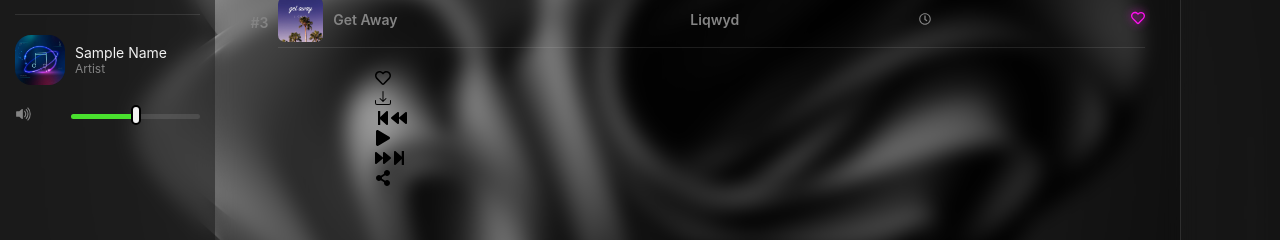
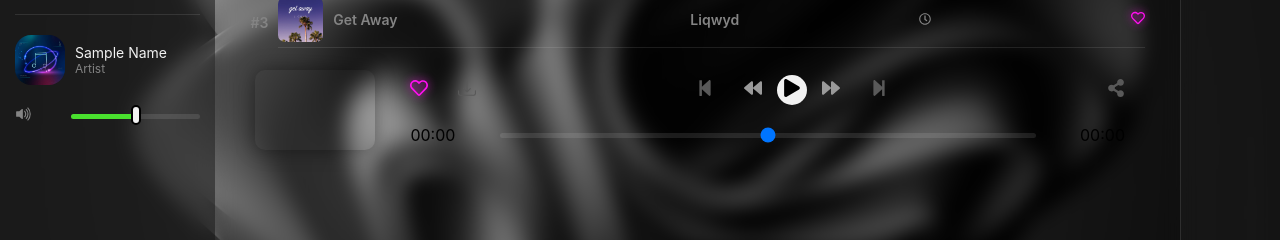
Before and after one commit to CollinsDrew/Aura_Music, a React (Create React App) app: page /dance in a window 1280 px wide. Shown: the part 491-731 px from the top of the page. Built offline with nearby package versions, Linux system fonts and the light colour scheme.

Commit message:
advanced styling on player started

```diff
--- a/src/Components/DanceTunes.js
+++ b/src/Components/DanceTunes.js
@@ -70,7 +70,7 @@ function DanceTunes() {
     <div className="audioList">
       <Banner />
       <h2 className="title">
-        Country <span>{`${danceSongs.length} songs`} </span>
+        Dance <span>{`${danceSongs.length} songs`} </span>
       </h2>
 
       <div className="songsContainer">
--- a/src/Components/MusicPlayer.js
+++ b/src/Components/MusicPlayer.js
@@ -90,7 +90,11 @@ function MusicPlayer({ song, imgSrc }) {
             </i>
           </div>
         </div>
-        <div className="bottom"></div>
+        <div className="bottom">
+          <div className="currentTime">00:00</div>
+          <input type="range" className="progressBar" />
+          <div className="duration">00:00</div>
+        </div>
       </div>
     </div>
   );
--- a/src/Styles/MusicPlayer.css
+++ b/src/Styles/MusicPlayer.css
@@ -6,7 +6,87 @@
 
 .songImage {
   width: 120px;
-  min-width: 80px;
-  height: 120px;
+  min-width: 120px;
+  height: 80px;
   border-radius: 10px;
+  overflow: hidden;
+  box-shadow: 0px 0px 20px rgba(0, 0, 0, 0.4);
 }
+
+.songImage img {
+  width: 100%;
+  height: 100%;
+  object-fit: cover;
+}
+
+.songAttributes {
+  width: 100%;
+  padding-left: 20px;
+  display: flex;
+  flex-direction: column;
+  align-items: center;
+  justify-content: center;
+}
+
+.songAttributes .top,
+.songAttributes .bottom {
+  display: flex;
+  align-items: center;
+  justify-content: space-between;
+  width: 100%;
+}
+
+.songAttributes .top .left,
+.songAttributes .top .middle,
+.songAttributes .top .right {
+  color: #595959;
+  font-size: 16px;
+  cursor: pointer;
+  display: flex;
+  align-items: center;
+}
+
+.songAttributes .top .left i,
+.songAttributes .top .middle i,
+.songAttributes .top .right i {
+  margin: 0px 15px;
+  font-size: 18px;
+}
+
+.songAttributes .top .left .loved i {
+  color: #ff10f0 !important;
+  filter: drop-shadow(0px 0px 4px #ff10f0);
+}
+
+.songAttributes .top .middle .back i:nth-child(2),
+.songAttributes .top .middle .forward i:nth-child(1) {
+  color: #9a9a9a !important;
+}
+
+.songAttributes .top .middle .playPause {
+  width: 30px;
+  height: 30px;
+  min-width: 30px;
+  border-radius: 100%;
+  background: #f1f1f1;
+  display: flex;
+  justify-content: center;
+  align-items: center;
+  color: black;
+}
+
+.songAttributes .bottom {
+  margin-top: 20px;
+  padding: 0px 15px;
+}
+
+.songAttributes .bottom .progressBar {
+  width: 75%;
+  position: relative;
+  height: 5px;
+  outline: none;
+  border: none;
+  appearance: none;
+  border-radius: 10px;
+  background: rgba(255, 255, 255, 0.1);
+}
```
